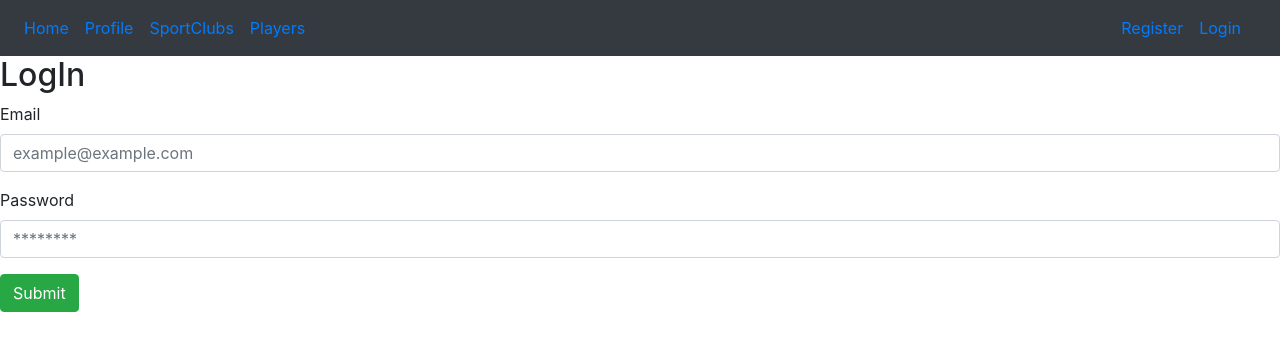
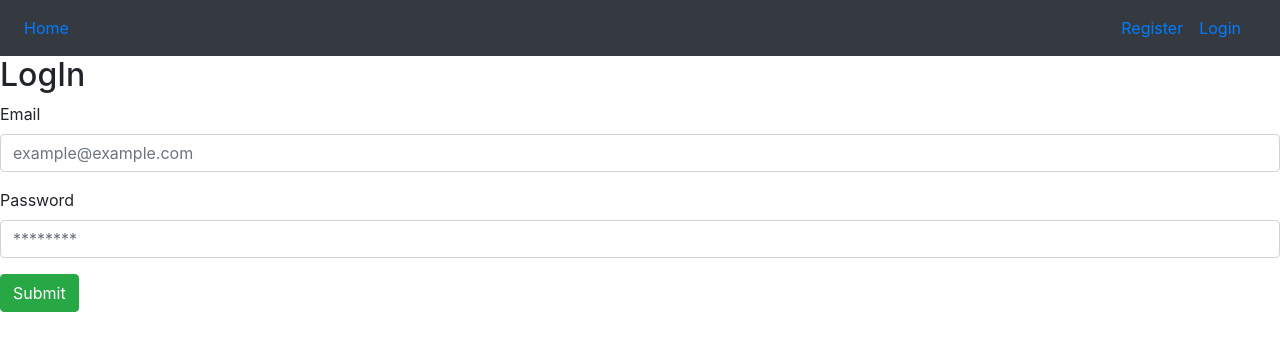
Before and after one commit to Maja18/SportClub, a React app in the folder frontend/: page /login in a window 1280 px wide. Shown: the top 350 px of the page. Built offline with nearby package versions, Linux system fonts and the light colour scheme.

Commit message:
[FeatureUpdate] authentication and role validation

```diff
--- a/frontend/src/App.js
+++ b/frontend/src/App.js
@@ -1,12 +1,13 @@
-import React, { Component } from 'react';
+import React, {  useContext} from 'react';
 import './App.css';
 import Login from './components/LogIn/Login';
 import NavBar from './components/NavBar/NavBar';
 import { BrowserRouter } from 'react-router-dom';
-import Home from './components/Home/Home';
+import { AuthContext } from './context/auth-context';
 
-class App extends Component {
-  render() {
+const App = props => {
+  const authContext = useContext(AuthContext);
+
     return (
       <BrowserRouter>
         <div>
@@ -14,7 +15,6 @@ class App extends Component {
         </div>
       </BrowserRouter>
     );
-  }
 }
 
 export default App;
--- a/frontend/src/components/ClubPlayers/ClubPlayers.js
+++ b/frontend/src/components/ClubPlayers/ClubPlayers.js
@@ -1,4 +1,4 @@
-import React, {useState, useEffect, useRef} from 'react';
+import React, {useState, useEffect, useRef, useContext} from 'react';
 import {
     Card,
     CardHeader,
@@ -17,6 +17,7 @@ import {
   import { MdOutlineSportsKabaddi } from 'react-icons/md';
   import { useNavigate } from "react-router-dom";
   import { BsTrash } from 'react-icons/bs';
+  import { AuthContext } from '../../context/auth-context';
 
   const ClubPlayers = () => {
     const [clubPlayers, setClubPlayers] = useState([]);
@@ -29,6 +30,11 @@ import {
     // Modal open state
     const [modal, setModal] = useState(false);
     const [playerId, setPlayerId] = useState();
+    const authContext = useContext(AuthContext);
+
+    useEffect(() => {
+        authContext.auth()
+    },[])
 
     useEffect(() => {
         let token = localStorage.getItem('token').substring(1, localStorage.getItem('token').length-1);
@@ -91,7 +97,6 @@ import {
     useEffect(() => {
         if (!firstTimeRender.current) {
             let players = []
-            //club.players = club.players.filter(p => p !== player)
             club.players.forEach(p => {
                 if (player.id != p.id){
                     players.push(p)
@@ -138,11 +143,12 @@ import {
             <CardHeader>
             <MdOutlineSportsKabaddi size={25}/>
                 <span style={{marginLeft:'10px'}}>{club.name} players</span>
+                {authContext.role === 'EDITOR' ?
                 <div style={{textAlign:'right', marginTop:'-30px'}}>
                     <Button color="success" outline onClick={addNewPlayer}>
                         Add
                     </Button>
-                </div>
+                </div>:null}
             </CardHeader>
             <ListGroup flush>
                 {clubPlayers.map(player =>
@@ -150,11 +156,12 @@ import {
                         <Link to={{pathname: `/sportClubs/playersInfo/${player.id}`}}>
                             {player.playerName}
                         </Link>
+                        {authContext.role === 'EDITOR' ?
                         <div className='Buttons'>
                             <Link onClick={() => toggle(player.id)}>
                                 <Badge style={{width:'60px', height:'20px'}} color="danger" pill>Remove</Badge>
                             </Link>
-                        </div>
+                        </div>:null}
                     </ListGroupItem>
                 )}
             </ListGroup>
--- a/frontend/src/components/LogIn/Login.js
+++ b/frontend/src/components/LogIn/Login.js
@@ -1,4 +1,4 @@
-import React, {useState} from 'react';
+import React, {useState, useContext} from 'react';
 import './Login.css';
 import {
     Button,
@@ -11,11 +11,13 @@ import axios from 'axios'
 import { useNavigate } from 'react-router-dom';
 import { ToastContainer, toast } from 'react-toastify';
 import 'react-toastify/dist/ReactToastify.css'
+import { AuthContext } from '../../context/auth-context';
 
 const Login = () =>  {
     const [enteredEmail, setEnteredEmail] = useState('');
     const [enteredPassword, setEnteredPassword] = useState('');
     const navigateTo = useNavigate();
+    const authContext = useContext(AuthContext);
 
     const showToastMessage = () => {
         toast.success('You have sussessufully logged in!', {
@@ -40,6 +42,7 @@ const Login = () =>  {
 
                     let token = localStorage.getItem('token').substring(1, localStorage.getItem('token').length-1);
                     showToastMessage()
+                    authContext.auth()
                     navigateTo('/profile')
                 })
                 .catch(response => {
--- a/frontend/src/components/NavBar/NavBar.js
+++ b/frontend/src/components/NavBar/NavBar.js
@@ -1,4 +1,4 @@
-import React, {useState, useEffect} from 'react';
+import React, {useState, useEffect, useContext} from 'react';
 import {
     Navbar,
     NavItem,
@@ -22,31 +22,42 @@ import Player from '../AddPlayer/Player';
 import EditPlayer from '../EditPlayer/EditPlayer';
 import axios from 'axios';
 import { useNavigate } from "react-router-dom";
+import { AuthContext } from '../../context/auth-context';
 
 const NavBar = () => {
+    const authContext = useContext(AuthContext);
+
+    useEffect(() => {
+        authContext.auth()
+    },[])
 
     return (
         <div>
             <Navbar color="dark"  expand="md">
-                <Nav className="container-fluid" navbar>
+                <Nav className={` ${!authContext.isAuth ? "container-fluid" : ""}`} navbar>
                     <NavItem>
                         <NavLink tag={Link} to="/">Home</NavLink>
                     </NavItem>
-                    <NavItem>
+                    {authContext.isAuth &&
+                    <NavItem >
                         <NavLink tag={Link} to="/profile">Profile</NavLink>
-                    </NavItem>
+                    </NavItem>}
+                    {authContext.isAuth &&
                     <NavItem>
                         <NavLink tag={Link} to="/sportClubs">SportClubs</NavLink>
-                    </NavItem>
+                    </NavItem>}
+                    {authContext.isAuth && authContext.role==='EDITOR' &&
                     <NavItem>
                         <NavLink tag={Link} to="/players">Players</NavLink>
-                    </NavItem>
+                    </NavItem>}
+                    {!authContext.isAuth &&
                     <NavItem className="ml-auto">
                         <NavLink tag={Link} to="/register">Register</NavLink>
-                    </NavItem>
+                    </NavItem>}
+                    {!authContext.isAuth &&
                     <NavItem >
                         <NavLink tag={Link} to="/login">Login</NavLink>
-                    </NavItem>
+                    </NavItem>}
                 </Nav>
             </Navbar>
             <Routes>
--- a/frontend/src/components/PlayerInfo/PlayerInfo.js
+++ b/frontend/src/components/PlayerInfo/PlayerInfo.js
@@ -1,4 +1,4 @@
-import React, {useState, useEffect, useRef} from 'react';
+import React, {useState, useEffect, useContext} from 'react';
 import {useParams} from 'react-router-dom';
 import axios from 'axios';
 import {
@@ -12,6 +12,7 @@ import {
   } from 'reactstrap';
   import { MdOutlineSportsKabaddi } from 'react-icons/md';
   import { useNavigate } from "react-router-dom";
+  import { AuthContext } from '../../context/auth-context';
 
 const PlayerInfo = () => {
     const params = useParams();
@@ -19,6 +20,11 @@ const PlayerInfo = () => {
     const [imageBytes, setImageBytes] = useState()
     const [playerSkills, setPlayerSkills] = useState([])
     let navigate = useNavigate();
+    const authContext = useContext(AuthContext);
+
+    useEffect(() => {
+        authContext.auth()
+    },[])
 
     useEffect(() => {
         let token = localStorage.getItem('token').substring(1, localStorage.getItem('token').length-1);
@@ -51,11 +57,12 @@ const PlayerInfo = () => {
                 <CardHeader tag="h5" style={{backgroundColor: '#f1f1f1'}}>
                 <MdOutlineSportsKabaddi size={25}/>
                 <span style={{marginLeft:'10px'}}>{player.playerName}</span>
+                {authContext.role === 'EDITOR' ?
                 <div style={{textAlign:'right', marginTop:'-30px'}}>
                     <Button color="success" outline onClick={editPlayer}  >
                         Edit
                     </Button>
-                </div>
+                </div>:null}
                 </CardHeader>
                 <CardBody>
                     <Card style={{width:'100px', height:'100px'}}>
--- a/frontend/src/components/SportClubs/SportClubs.js
+++ b/frontend/src/components/SportClubs/SportClubs.js
@@ -1,4 +1,4 @@
-import React, {useState, useEffect} from 'react';
+import React, {useState, useEffect, useContext} from 'react';
 import {
     Card,
     CardHeader,
@@ -12,10 +12,16 @@ import axios from 'axios';
 import './SportClubs.css'
 import { Link } from 'react-router-dom';
 import { useNavigate } from "react-router-dom";
+import { AuthContext } from '../../context/auth-context';
 
 const SportClubs = () => {
     const [clubs, setClubs] = useState([]);
     let navigate = useNavigate();
+    const authContext = useContext(AuthContext);
+
+    useEffect(() => {
+        authContext.auth()
+    },[])
 
     useEffect(() => {
         let token = localStorage.getItem('token').substring(1, localStorage.getItem('token').length-1);
@@ -47,20 +53,22 @@ const SportClubs = () => {
             <CardHeader>
             <FcSportsMode size={30}/>
                 <span style={{marginLeft:'10px'}}>Sport clubs</span>
+                {authContext.role === 'EDITOR' ?
                 <div style={{textAlign:'right', marginTop:'-30px'}}>
                     <Button color="success" outline onClick={addNewClub}>
                         Add
                     </Button>
-                </div>
+                </div>:null}
             </CardHeader>
             <ListGroup flush>
                 {clubs.map(club =>
                     <ListGroupItem>
                         {club.name}
                         <div className='Buttons'>
+                        {authContext.role === 'EDITOR' ?
                             <Link to={{pathname: `/editClub/${club.id}`}}>
                                 <Badge style={{width:'80px', height:'20px'}} color="info" pill>Edit</Badge>
-                            </Link>
+                            </Link> :null}
                             <Link to={{pathname: `/sportClubs/players/${club.id}`}}>
                                 <Badge style={{width:'80px', height:'20px', marginLeft:'10px'}} color="info" pill>See players</Badge>
                             </Link>
--- /dev/null
+++ b/frontend/src/context/auth-context.js
@@ -0,0 +1,46 @@
+import React, { useState } from 'react';
+import axios from 'axios';
+
+export const AuthContext = React.createContext({
+  isAuth: false,
+  role:null,
+  auth: () => {}
+});
+
+const AuthContextProvider = props => {
+  const [isAuthenticated, setIsAuthenticated] = useState(false);
+  const [role, setRole] = useState(false);
+
+  const authHandler = () => {
+    //da kupim iz local storage token i ako ga ima isAuth == true else false
+    //i onda pozivam ovu metodu svugde gde mi treba
+    if (localStorage.getItem('token') === null){
+      setIsAuthenticated(false)
+    }else{
+      let token = localStorage.getItem('token').substring(1, localStorage.getItem('token').length-1);
+        axios.get('http://localhost:8080/api/person',{
+             headers: {
+                'Authorization': 'Bearer ' + token,
+            }
+         }).then(response => {
+           // setUser(response.data)
+            setRole(response.data.role.substring(5))
+            setIsAuthenticated(true);
+         }).catch(res => {
+                alert("Error");
+                console.log(res);
+            });
+
+    }
+  };
+
+  return (
+    <AuthContext.Provider
+      value={{ auth: authHandler, isAuth: isAuthenticated, role: role }}
+    >
+      {props.children}
+    </AuthContext.Provider>
+  );
+};
+
+export default AuthContextProvider;
--- a/frontend/src/index.js
+++ b/frontend/src/index.js
@@ -3,8 +3,10 @@ import ReactDOM from 'react-dom';
 import './index.css';
 import App from './App';
 import registerServiceWorker from './registerServiceWorker';
-//import 'bootstrap/dist/css/bootstrap.css';
 import 'bootstrap/dist/css/bootstrap.min.css';
+import AuthContextProvider from './context/auth-context'
 
-ReactDOM.render(<App />, document.getElementById('root'));
+ReactDOM.render(<AuthContextProvider>
+                    <App />
+                </AuthContextProvider>, document.getElementById('root'));
 registerServiceWorker();
```
